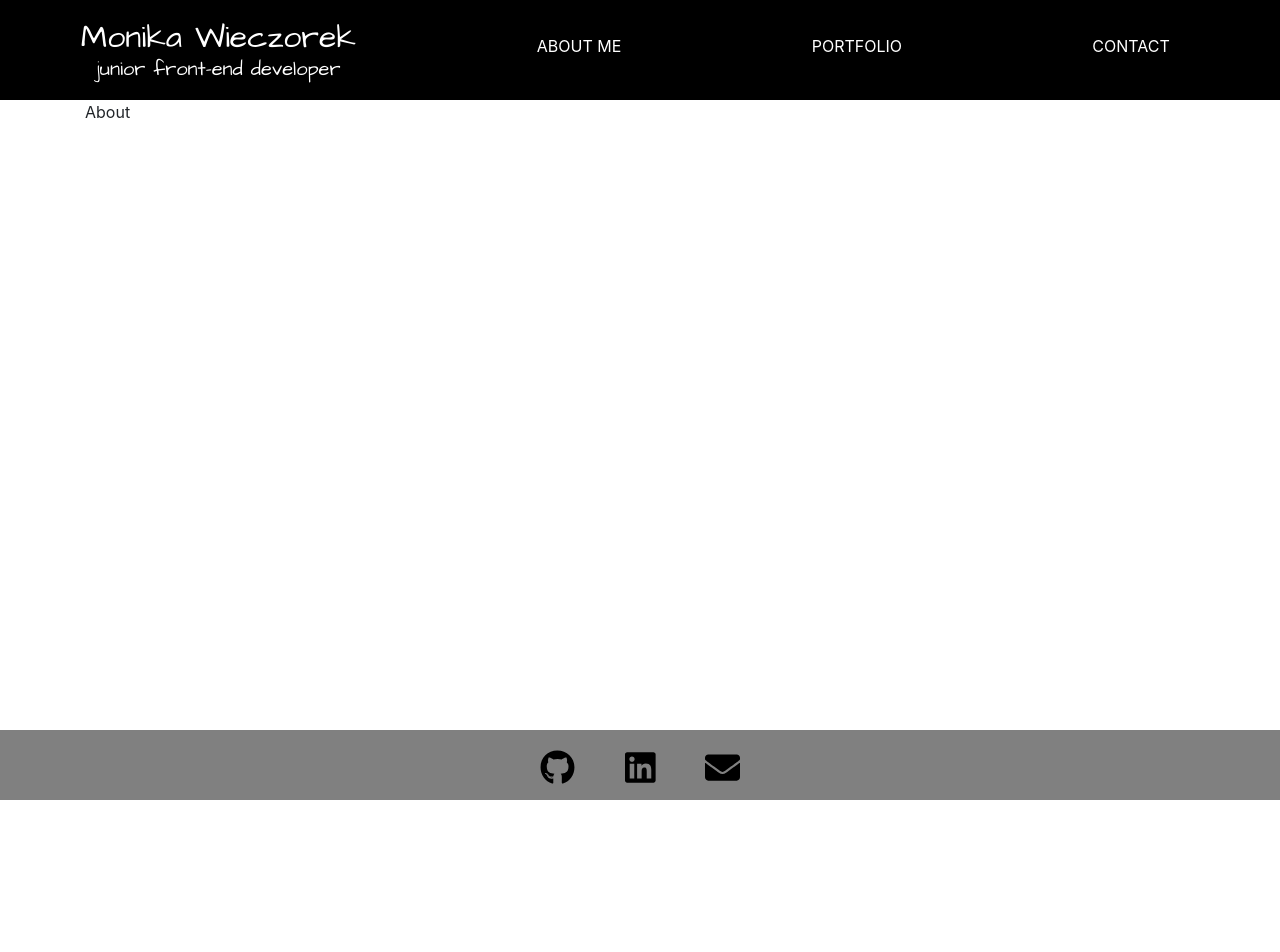
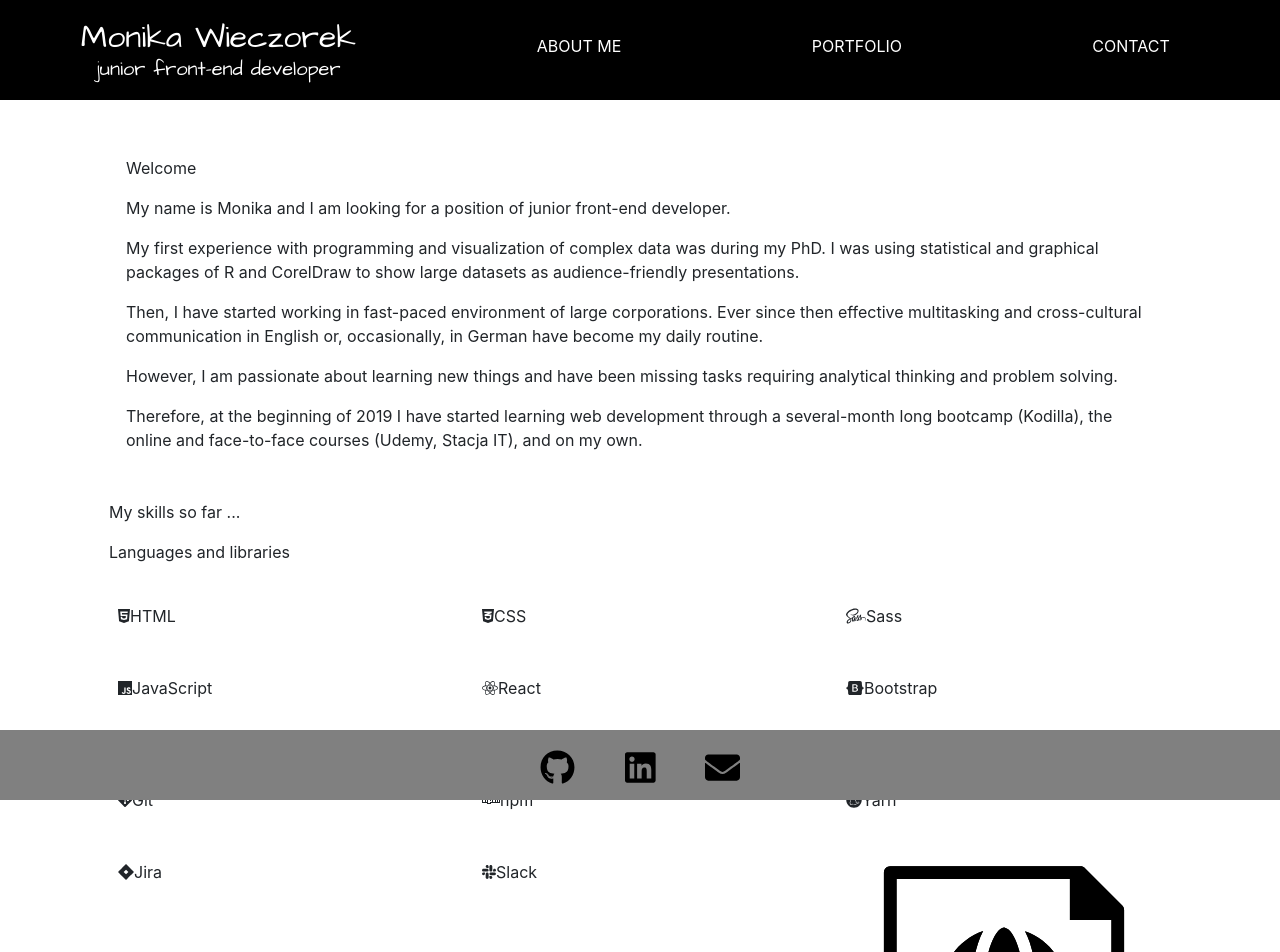
Before and after one commit to WieMon/portfolio, a React (Create React App) app: page / in a window 1280 px wide. Shown: the top 952 px of the page. Before the commit the page ends 900 px from the top, so only its background shows below. Built offline with nearby package versions, Linux system fonts and the light colour scheme.

Commit message:
Add About.js

```diff
--- a/src/pages/About.js
+++ b/src/pages/About.js
@@ -1,10 +1,121 @@
 import React from 'react';
+import { Container, Row, Col } from 'react-bootstrap';
+//import '../styles/pages/About.scss';
+import { FontAwesomeIcon } from '@fortawesome/react-fontawesome';
+import {
+  faHtml5,
+  faCss3Alt,
+  faSass,
+  faJs,
+  faReact,
+  faBootstrap,
+  faGitAlt,
+  faNpm,
+  faYarn,
+  faJira,
+  faSlack,
+} from '@fortawesome/free-brands-svg-icons';
+import corel from '../images/corel.svg';
 
 const About = () => {
   return (
-    <div>
-      About
-    </div> );
+    <div className='about'>
+      <Container className='p-4'>
+        <Row className='p-4 about__text-row'>
+          <Col className='p-2'>
+            <p >
+              <span className='about__text-span'>Welcome</span>
+            </p>
+            <p>
+              My name is Monika and I am looking for a position of junior front-end developer.
+            </p>
+            <p>
+              My first experience with programming and visualization of complex data was during my PhD. I was using statistical and graphical packages of <span className='about__text-span'>R</span> and <span className='about__text-span'>CorelDraw</span> to show large datasets as audience-friendly presentations.
+            </p>
+            <p>
+              Then, I have started working in fast-paced environment of large corporations. Ever since then effective multitasking and cross-cultural communication in <span className='about__text-span'>English</span> or, occasionally, in <span className='about__text-span'>German</span> have become my daily routine.
+            </p>
+            <p>
+              However, I am passionate about learning new things and have been missing tasks requiring analytical thinking and problem solving.
+            </p>
+            <p>
+              Therefore, at the beginning of 2019 I have started learning web development through a several-month long bootcamp (<span className='about__text-span'>
+              Kodilla</span>), the online and face-to-face courses (<span className='about__text-span'>Udemy</span>, <span className='about__text-span'>Stacja IT</span>), and on my own.
+            </p>
+          </Col>
+        </Row>
+        <Row>
+          <Col xl={12}>
+            <p className='about__text-skills'>
+              <span className='about__text-skills-span'>My skills so far ...</span>
+            </p>
+          </Col>
+        </Row>
+        <Row className='p-0 about__skills-row'>
+          <Col xl={12}>
+            <p className='about__skills'>
+            Languages and libraries
+            </p>
+          </Col>
+          <Col sm={12} md={4} className='p-4 about__skills-col'>
+            <FontAwesomeIcon icon={faHtml5} className='about__icon' />
+            <span className='about__icon-span'>HTML</span>
+          </Col>
+          <Col sm={12} md={4} className='p-4 about__skills-col'>
+            <FontAwesomeIcon icon={faCss3Alt} className='about__icon' />
+            <span className='about__icon-span'>CSS</span>
+          </Col>
+          <Col sm={12} md={4} className='p-4 about__skills-col'>
+            <FontAwesomeIcon icon={faSass} className='about__icon' />
+            <span className='about__icon-span'>Sass</span>
+          </Col>
+          <Col sm={12} md={4} className='p-4 about__skills-col'>
+            <FontAwesomeIcon icon={faJs} className='about__icon' />
+            <span className='about__icon-span'>JavaScript</span>
+          </Col>
+          <Col sm={12} md={4} className='p-4 about__skills-col'>
+            <FontAwesomeIcon icon={faReact} className='about__icon' />
+            <span className='about__icon-span'>React</span>
+          </Col>
+          <Col sm={12} md={4} className='p-4 about__skills-col'>
+            <FontAwesomeIcon icon={faBootstrap} className='about__icon' />
+            <span className='about__icon-span'>Bootstrap</span>
+          </Col>
+        </Row>
+        <Row className='p-0 about__skills-row'>
+          <Col xl={12}>
+            <p className='about__skills'>
+            Tools
+            </p>
+          </Col>
+          <Col sm={12} md={4} className='p-4 about__skills-col'>
+            <FontAwesomeIcon icon={faGitAlt} className='about__icon' />
+            <span className='about__icon-span'>Git</span>
+          </Col>
+          <Col sm={12} md={4} className='p-4 about__skills-col'>
+            <FontAwesomeIcon icon={faNpm} className='about__icon' />
+            <span className='about__icon-span'>npm</span>
+          </Col>
+          <Col sm={12} md={4} className='p-4 about__skills-col'>
+            <FontAwesomeIcon icon={faYarn} className='about__icon' />
+            <span className='about__icon-span'>Yarn</span>
+          </Col>
+          <Col sm={12} md={4} className='p-4 about__skills-col'>
+            <FontAwesomeIcon icon={faJira} className='about__icon' />
+            <span className='about__icon-span'>Jira</span>
+          </Col>
+          <Col sm={12} md={4} className='p-4 about__skills-col'>
+            <FontAwesomeIcon icon={faSlack} className='about__icon' />
+            <span className='about__icon-span'>Slack</span>
+          </Col>
+          <Col sm={12} md={4} className='p-4 about__skills-col'>
+            <img src={corel} alt='Corel logo' className='about__icon' />
+            <span className='about__icon-span'>CorelDRAW</span>
+          </Col>
+        </Row>
+      </Container>
+    </div>
+  );
 };
 
 export default About;
```
Also changed, not shown: src/images/corel.svg (added).
